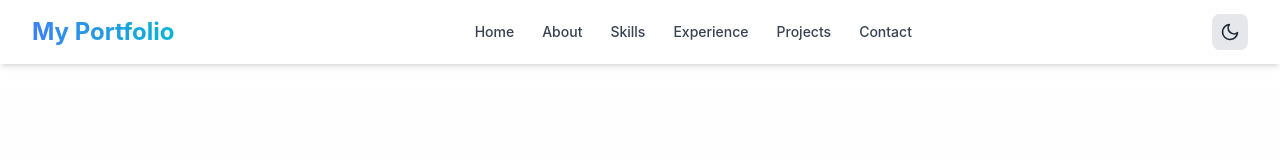
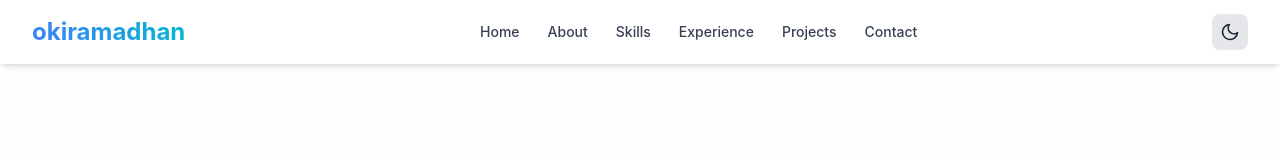
Before and after one commit to okiramadhan/My-Portfolio, a React (Vite) app: page / in a window 1280 px wide. Shown: the top 160 px of the page. Built offline with nearby package versions, Linux system fonts and the light colour scheme.

Commit message:
Update button text in Navbar to display name

```diff
--- a/src/components/Navbar.tsx
+++ b/src/components/Navbar.tsx
@@ -26,7 +26,7 @@ export const Navbar = ({ isDark, toggleDarkMode }: NavbarProps) => {
               onClick={() => handleNavClick('home')}
               className="text-2xl font-bold bg-gradient-to-r from-blue-500 to-cyan-500 bg-clip-text text-transparent hover:opacity-80 transition-opacity"
             >
-              My Portfolio
+              okiramadhan
             </button>
           </div>
 
```
